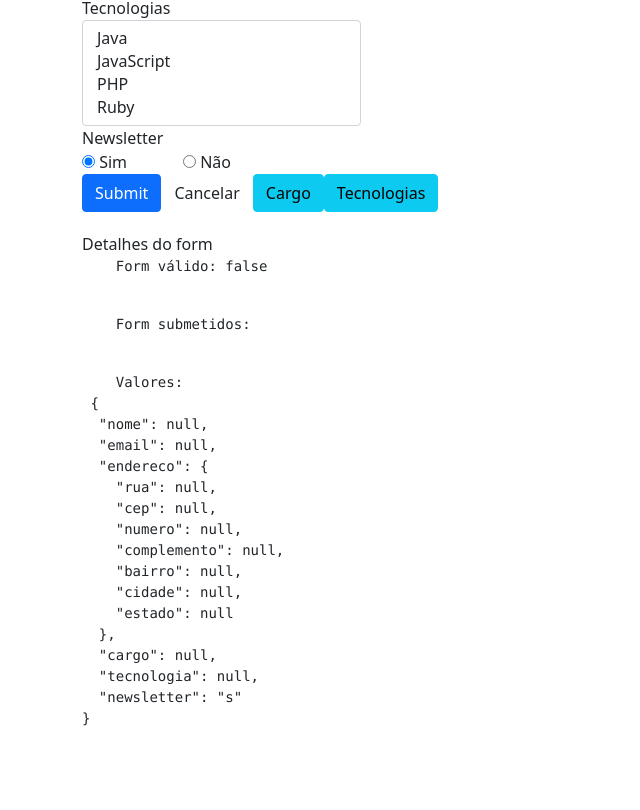
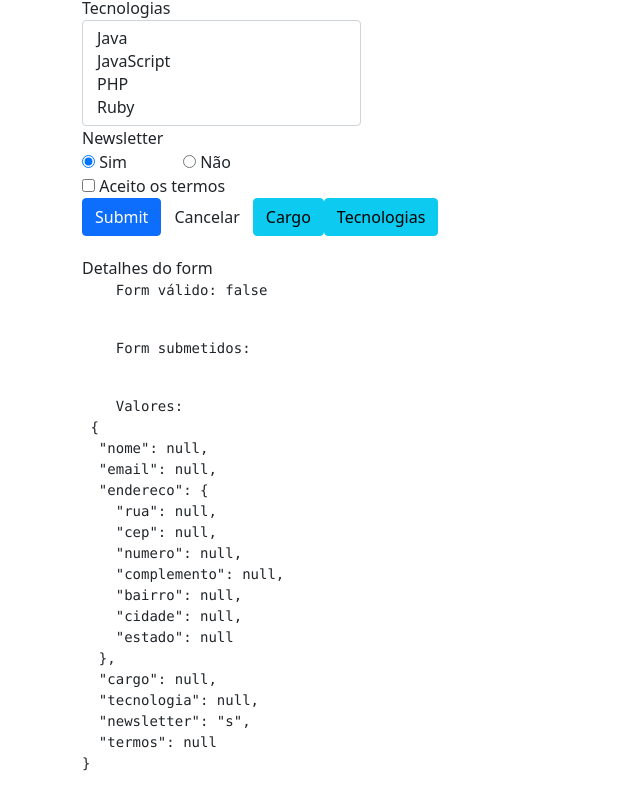
Before and after one commit to luanpoppe/loiane-angular-01, an Angular app: page /dataForm in a window 1280 px wide. Shown: the part 432-1242 px from the top of the page, without its empty margins (0-640 px from the left). Before the commit the page ends 1198 px from the top, so only its background shows below. Built offline with nearby package versions, Linux system fonts and the light colour scheme.

Commit message:
Terminei a aula ‘Formulários reativos: Checkbox Toggle’

```diff
--- a/src/app/data-form/data-form.component.html
+++ b/src/app/data-form/data-form.component.html
@@ -215,6 +215,16 @@
     </div>
   </div>
 
+  <div class="form-group">
+    <div class="col-3">
+      <div class="checkbox" [ngClass]="aplicaCssErro('termos')">
+        <label class="checkbox-inline">
+          <input formControlName="termos" type="checkbox" /> Aceito os termos
+        </label>
+      </div>
+    </div>
+  </div>
+
   <button type="submit" class="btn btn-primary">Submit</button>
   <button class="btn btn-default" (click)="resetar()">Cancelar</button>
   <button class="btn btn-info" (click)="setarCargo()">Cargo</button>
--- a/src/app/data-form/data-form.component.ts
+++ b/src/app/data-form/data-form.component.ts
@@ -61,6 +61,7 @@ export class DataFormComponent implements OnInit {
       cargo: [null],
       tecnologia: [null],
       newsletter: ['s'],
+      termos: [null, Validators.pattern('true')],
     });
   }
 
```
